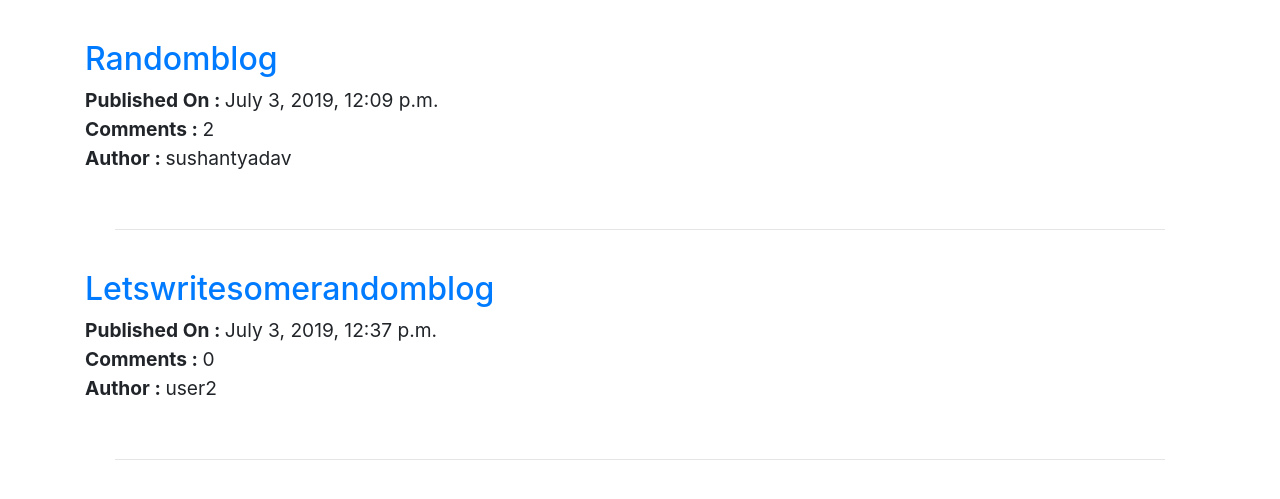
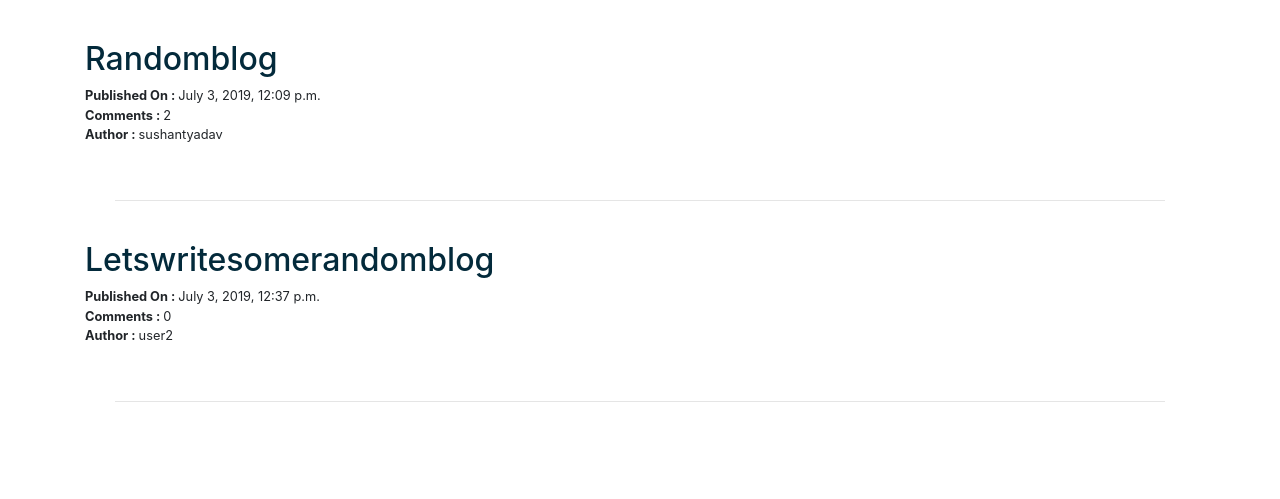
Before and after one commit to sushantyaduvanshi/bloggingWebsite-Django, a Django app: page /blog/ in a window 1280 px wide. Shown: the part 56-555 px from the top of the page. Run offline with Django 3.2, Linux system fonts and the light colour scheme; data comes from the database, SQL or seed files in the repository; both versions use the stored data as it was after the commit; some libraries are stand-ins or nearby versions.

Commit message:
some css changes

```diff
--- a/mySite/blog/templates/blog/blogDisplay.html
+++ b/mySite/blog/templates/blog/blogDisplay.html
@@ -57,7 +57,7 @@
 
         {% if i.aproved or user.is_superuser or i.post.authorName == user%}
           <p>
-            <span id="commentInfo">On {{ i.created_date }}, by {{ i.authorName }}</span><br>
+            <span class="Info">On {{ i.created_date }}, by {{ i.authorName }}</span><br>
             {{ i.content }}
             {% if blog.authorName == user or user.is_superuser %}
               {% if not i.aproved %}
--- a/mySite/blog/templates/blog/blogList.html
+++ b/mySite/blog/templates/blog/blogList.html
@@ -7,8 +7,8 @@
     {% for i in blogList reversed %}
 
       {% if i.published_date != None %}
-        <h2><a href="{% url 'blog:blogDisplayPage' pk=i.id %}">{{ i.title | title }}</a></h2>
-        <p>
+        <h2><a class="blogLink" href="{% url 'blog:blogDisplayPage' pk=i.id %}">{{ i.title | title }}</a></h2>
+        <p class="Info">
           <strong>Published On : </strong>{{ i.published_date }}<br>
           <strong>Comments : </strong>{{ i.comments.all | customFilter | length }}<br>
           <strong>Author : </strong>{{ i.authorName }}
--- a/mySite/blog/templates/blog/login.html
+++ b/mySite/blog/templates/blog/login.html
@@ -9,7 +9,7 @@
       <label for="username">UserName : </label>
       <input type="text" name="username" placeholder="Enter Your Username">
       <label for="password">PassWord : </label>
-      <input type="password" name="password"><br><br>
+      <input type="password" name="password" placeholder="Enter Password"><br><br>
       <input type="submit" class="btn bg-dark-blue white" name="" value="Log In">
       <a class="btn btn-info" href="{% url 'blog:userRegisterPage' %}">SignUp</a>
     </form>
--- a/mySite/blog/templates/blog/userBlogList.html
+++ b/mySite/blog/templates/blog/userBlogList.html
@@ -7,8 +7,8 @@
     {% for i in blogList reversed %}
 
       {% if i.published_date != None and i.authorName == user %}
-        <h2><a href="{% url 'blog:blogDisplayPage' pk=i.id %}">{{ i.title | title }}</a></h2>
-        <p>
+        <h2><a class="blogLink" href="{% url 'blog:blogDisplayPage' pk=i.id %}">{{ i.title | title }}</a></h2>
+        <p class="Info">
           <strong>Published On : </strong>{{ i.published_date }}<br>
           <strong>Comments : </strong>{{ i.comments.all | customFilter | length }}
         </p>
--- a/mySite/blog/templates/blog/userRegister.html
+++ b/mySite/blog/templates/blog/userRegister.html
@@ -1,8 +1,9 @@
 <!DOCTYPE html>
 {% extends 'blog/base.html' %}
   {% block body_block %}
+    <br>
 
-    <h2>Register User</h2>
+    <div class="jumbotron bg-light-blue text-center"><h2 class="white display-3">Register User</h2></div>
     <form method="post">
       {% csrf_token %}
       {{ form.as_p }}
--- a/mySite/static/stylesheet/base.css
+++ b/mySite/static/stylesheet/base.css
@@ -22,3 +22,14 @@
 p{
   font-size: 1.2rem;
 }
+.blogLink{
+  color: #032A3B;
+  text-decoration: none;
+}
+.blogLink:hover{
+  color: #c2e6ff;
+  text-decoration: none;
+}
+.Info{
+  font-size: .8rem;
+}
--- a/mySite/static/stylesheet/blogDisplay.css
+++ b/mySite/static/stylesheet/blogDisplay.css
@@ -17,6 +17,3 @@ table{
   margin-top: 90%;
   transform: translateY(-100%);
 }
-#commentInfo{
-  font-size: .8rem;
-}
```
Also changed, not shown: mySite/blog/templates/blog/userDraftList.html (+5 -5 lines), mySite/db.sqlite3.
